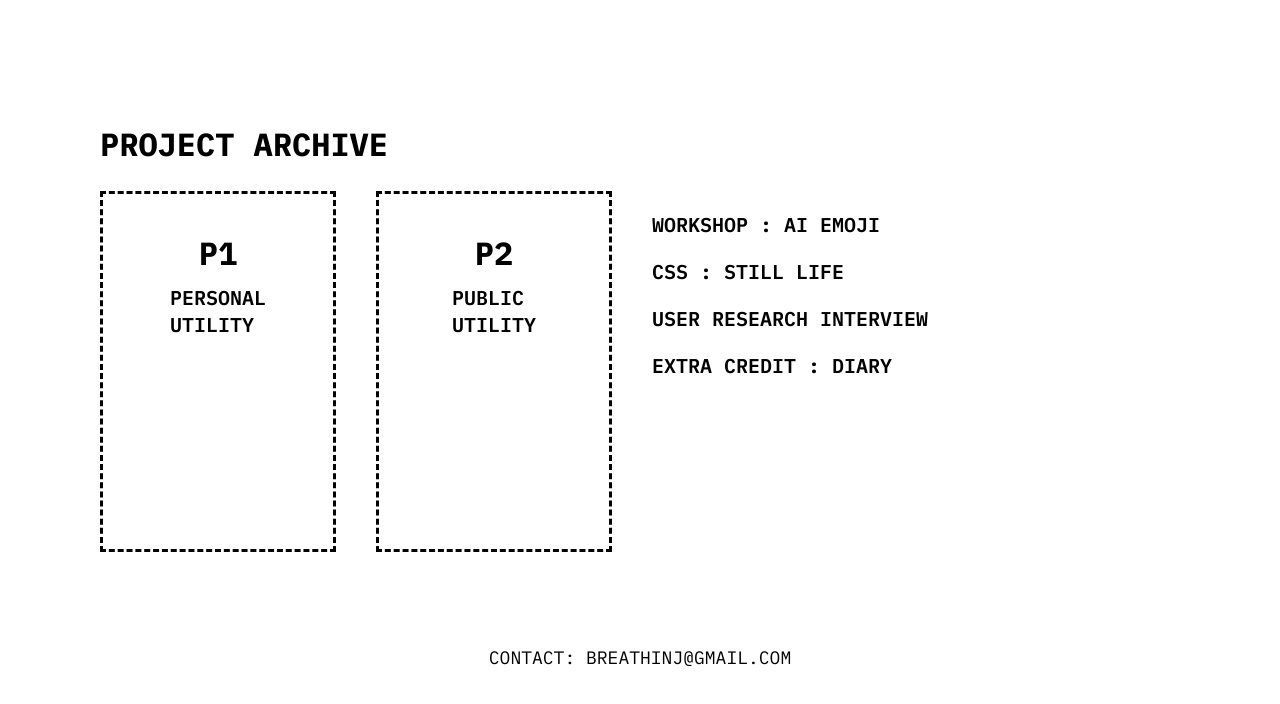
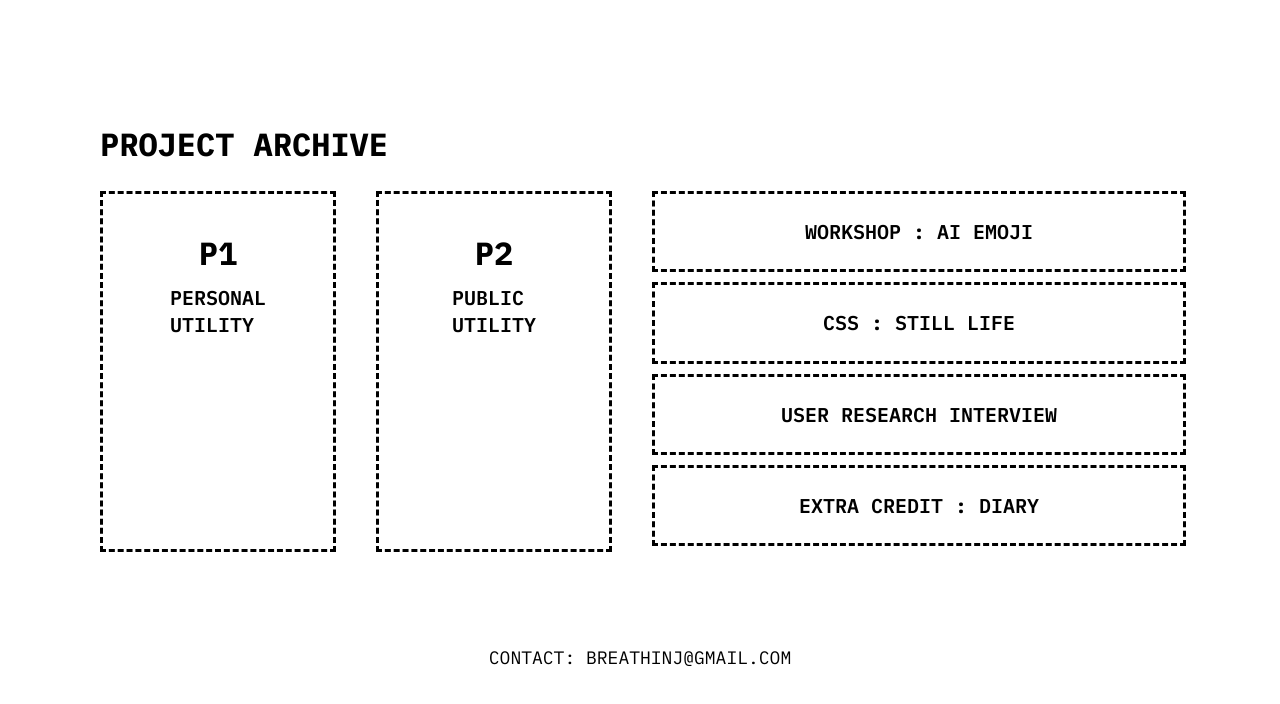
Before and after one commit to fromisle/UIDesign1, a plain HTML site: page index.html in a window 1280 px wide. Shown: the part 754-1458 px from the top of the page. Drawn offline with Linux system fonts and the light colour scheme.

Commit message:
Update style.css

```diff
--- a/assets/style.css
+++ b/assets/style.css
@@ -195,14 +195,14 @@ p {
 	margin: 0;
 	text-align: left;
 }
-.column-3 {
+.column-3-container {
 	flex: 1;
 	display: flex;
 	flex-direction: column;
 	gap: 10px;
 	border: none; /* 테두리 제거 */
 }
-.row {
+.column-3-item {
 	flex: 1;
 	width: 100%; /* column-3을 꽉 채우게 함 */
 	background-color: white;
@@ -214,12 +214,12 @@ p {
 	text-decoration: none; /* 기본 링크 스타일 제거 */
 	color: inherit; /* 링크 색상 상속 */
 }
-.row:hover {
+.column-3-item:hover {
 	background-color: black;
 	color: white;
 	cursor: pointer;
 }
-.row h3 {
+.column-3-item h3 {
 	margin: 23px 40px;
 	text-align: left; /* 텍스트 왼쪽 정렬 */
 }
```
